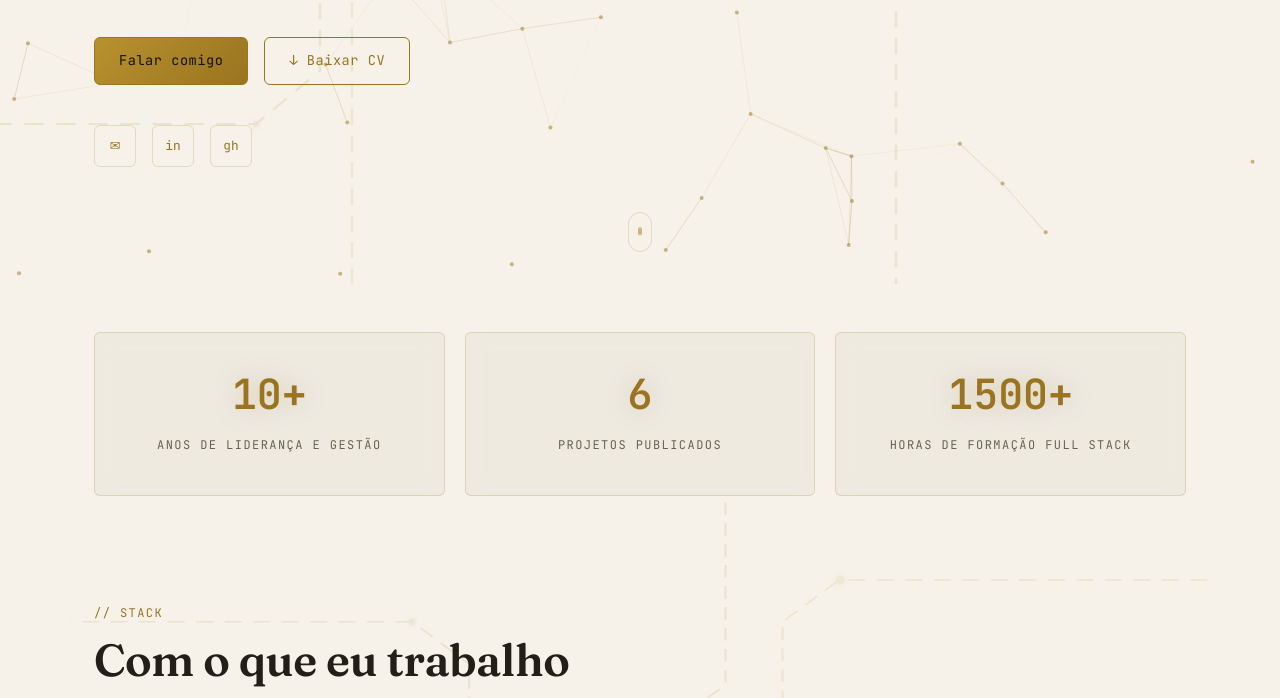
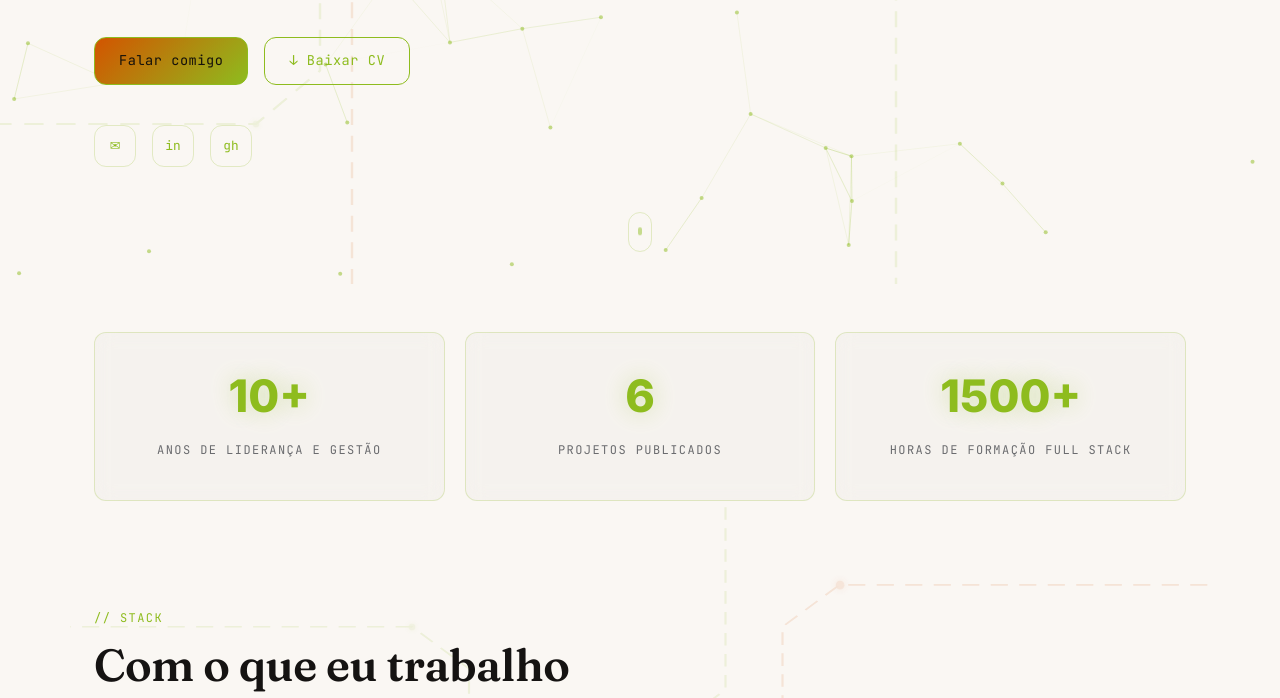
Before and after one commit to BrunoSouzaFarias/BrunoSouzaFarias.github.io, an Astro site: page / in a window 1280 px wide. Shown: the part 516-1214 px from the top of the page. Built offline with nearby package versions, Linux system fonts and the light colour scheme; Astro itself is replaced by a stand-in of ours; a web font is replaced by a local one.

Commit message:
feat: update theme colors and styles for improved readability and aesthetics

```diff
--- a/src/components/Highlights.astro
+++ b/src/components/Highlights.astro
@@ -39,9 +39,9 @@ const stats = [
   }
   .highlight__number {
     display: block;
-    font-family: var(--font-mono);
-    font-size: clamp(2rem, 4vw, 2.6rem);
-    font-weight: 700;
+    font-family: var(--font-sans);
+    font-size: clamp(2rem, 4vw, 2.8rem);
+    font-weight: 900;
     color: var(--accent);
     text-shadow: 0 0 24px var(--border);
   }
--- a/src/layouts/Layout.astro
+++ b/src/layouts/Layout.astro
@@ -71,6 +71,7 @@ const siteUrl = 'https://brunosouzafarias.github.io';
       href="https://fonts.googleapis.com/css2?family=Fraunces:opsz,wght@9..144,500;9..144,600&family=Inter:wght@400;500;600;700;800&family=JetBrains+Mono:wght@400;500;600&display=swap"
       rel="stylesheet"
     />
+    <link href="https://api.fontshare.com/v2/css?f[]=satoshi@900,700,500,400&display=swap" rel="stylesheet" />
 
     <title>{title}</title>
 
--- a/src/scripts/particle-network.ts
+++ b/src/scripts/particle-network.ts
@@ -21,8 +21,8 @@ export function initParticleNetwork(canvasId: string) {
 
   function getAccentColor(): string {
     const theme = document.documentElement.getAttribute('data-theme');
-    // Áureo: dourado — mais escuro no tema claro para manter legibilidade.
-    return theme === 'light' ? '154, 116, 32' : '200, 162, 75';
+    // Sawad: lime green no tema escuro, oliva no tema claro para legibilidade.
+    return theme === 'light' ? '142, 188, 30' : '197, 255, 65';
   }
 
   function resize() {
--- a/src/styles/global.css
+++ b/src/styles/global.css
@@ -1,39 +1,37 @@
 :root {
-  /* Áureo — dark luxe (tema principal) */
-  --bg: #100e0a;
-  --bg-elevated: #17140d;
-  --text: #ece2ce;
-  --text-muted: #a3977c;
-  --accent: #c8a24b;
-  --accent-2: #e3c77a;
-  --border: rgba(200, 162, 75, 0.25);
-  --glass-bg: rgba(255, 249, 235, 0.03);
-  --glass-border: rgba(200, 162, 75, 0.16);
-  --danger: #e0644d;
-  --success: #8bae6a;
+  /* Sawad — Dark Warm Minimal (Main theme) */
+  --bg: #151312;
+  --bg-elevated: #1d1b1a;
+  --text: #ffffff;
+  --text-muted: #998f8f;
+  --accent: #c5ff41;                 /* Sawad lime-green accent */
+  --accent-2: #f46c38;               /* Sawad orange secondary */
+  --border: rgba(197, 255, 65, 0.25);
+  --glass-bg: rgba(255, 255, 255, 0.03);
+  --glass-border: rgba(197, 255, 65, 0.15);
+  --danger: #ff5d5d;
+  --success: #c5ff41;
 
-  --font-sans: 'Inter', system-ui, -apple-system, sans-serif;
+  --font-sans: 'Satoshi', 'Inter', system-ui, -apple-system, sans-serif;
   --font-serif: 'Fraunces', 'Iowan Old Style', 'Palatino Linotype', Georgia, serif;
   --font-mono: 'JetBrains Mono', 'Fira Code', ui-monospace, monospace;
 
   --container: 1140px;
-  --radius: 6px;
-  --transition: 200ms ease;
+  --radius: 12px;
+  --transition: 280ms cubic-bezier(0.4, 0, 0.2, 1);
 }
 
 :root[data-theme='light'] {
-  /* Áureo — papel quente */
-  --bg: #f6f2e9;
-  --bg-elevated: #fffdf8;
-  --text: #221f18;
-  --text-muted: #6a6250;
-  --accent: #9a7420;
-  --accent-2: #b8912f;
-  --border: rgba(154, 116, 32, 0.28);
-  --glass-bg: rgba(40, 33, 15, 0.035);
-  --glass-border: rgba(154, 116, 32, 0.2);
-  --danger: #b23a25;
-  --success: #5f8a3f;
+  /* Sawad — Light Warm paper */
+  --bg: #faf7f3;
+  --bg-elevated: #ffffff;
+  --text: #151312;
+  --text-muted: #6a6b6e;
+  --accent: #8ebc1e;                  /* Darker lime green for readability */
+  --accent-2: #d35400;                /* Darker orange for light theme */
+  --border: rgba(142, 188, 30, 0.3);
+  --glass-bg: rgba(0, 0, 0, 0.02);
+  --glass-border: rgba(142, 188, 30, 0.22);
 }
 
 * {
@@ -193,7 +191,8 @@ h3 {
   width: 48px;
   height: 48px;
   opacity: 1 !important;
-  box-shadow: 0 0 16px var(--border);
+  border-color: var(--accent-2) !important;
+  box-shadow: 0 0 16px rgba(244, 108, 56, 0.4);
 }
 
 html.has-custom-cursor,
```
